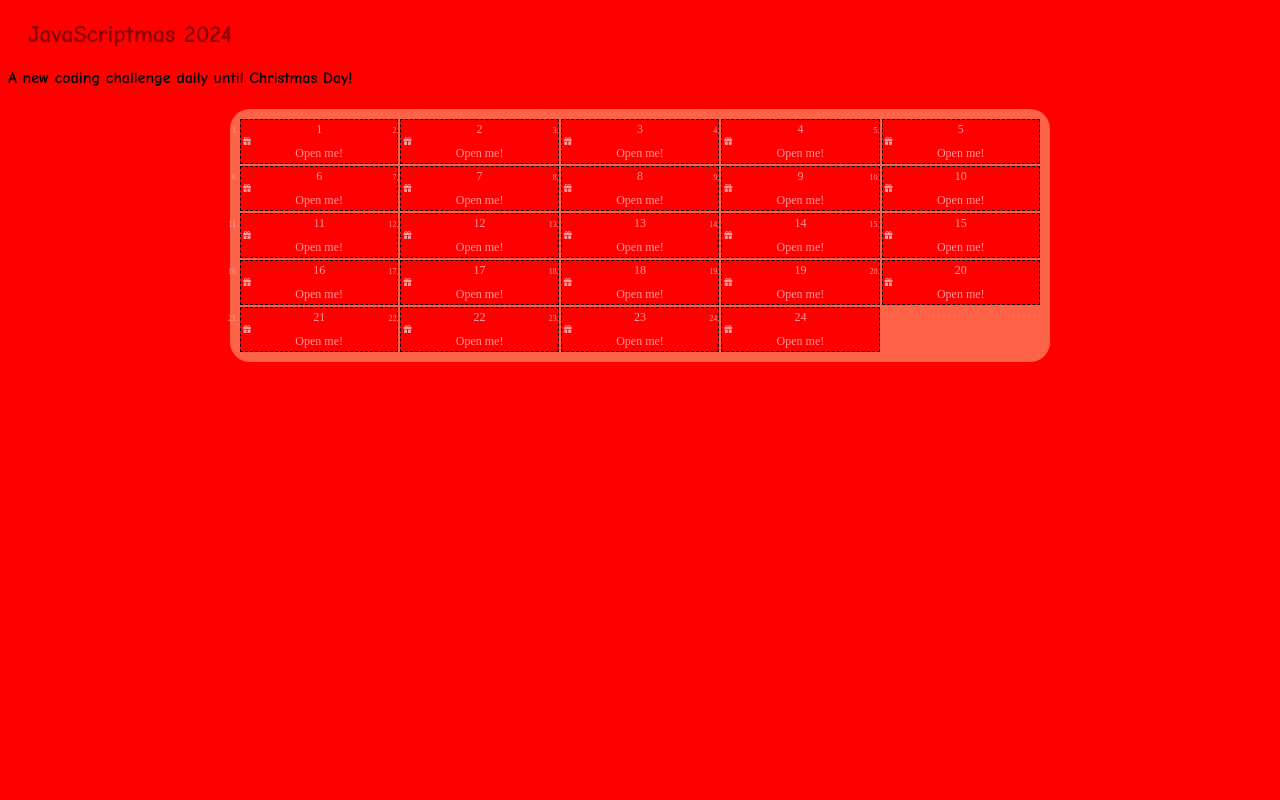
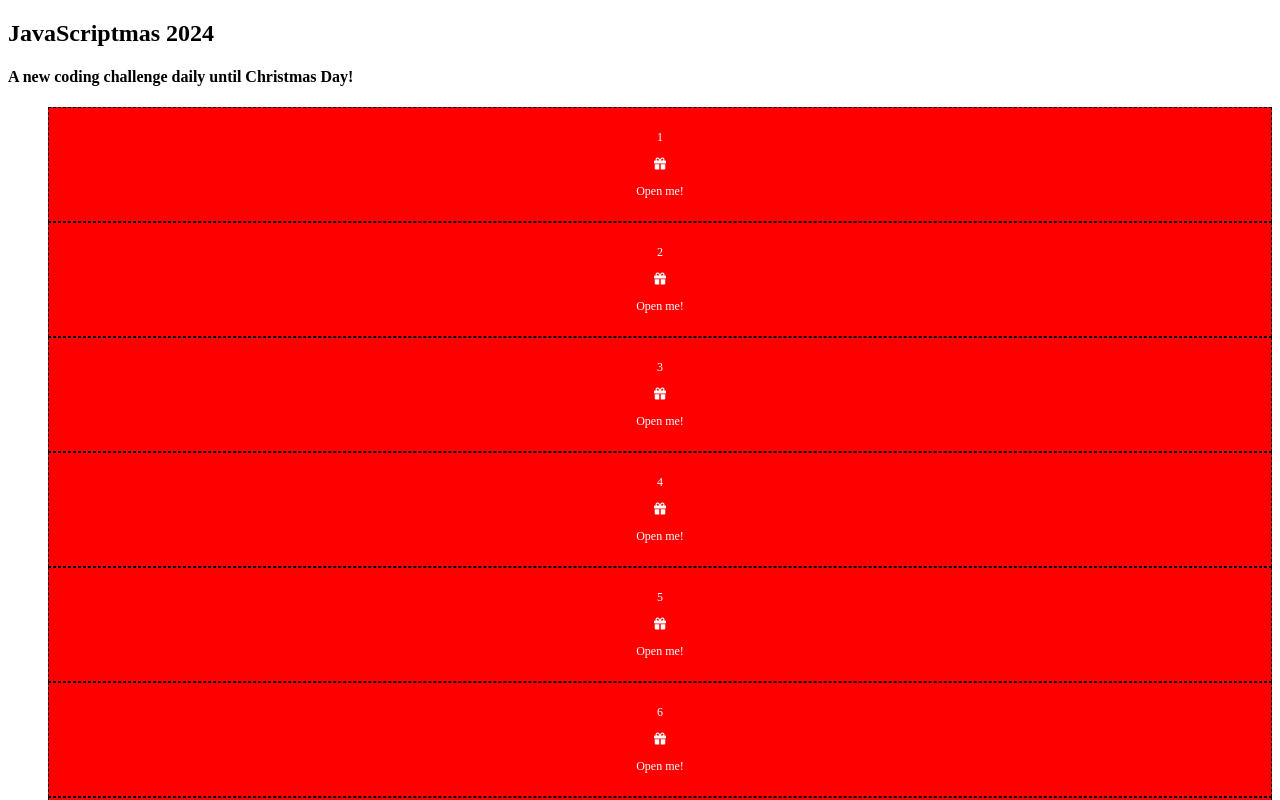
Before and after one commit to fedy14/ugly-calendar, a plain HTML site: page index.html in a window 1280 px wide. Shown: the top 800 px of the page. Drawn offline with Linux system fonts and the light colour scheme.

Commit message:
update css

```diff
--- a/index.css
+++ b/index.css
@@ -1,41 +1,20 @@
-body {
-    font-family: 'Times New Roman', Times, serif;
-    background-color: red;
-  }
+.calendar-box {
+    background-color: #ff0000;
+    color: #fff;
+    font-size: 12px;
+    text-align: center;
+    padding: 10px;
+    border: 1px dashed black;
+    cursor: pointer;
+    transition: transform 0.2s;
+}
 
-  h2 {
-    margin: 20px;
-    color: darkred;
-    font-size: 24px;
-    font-family: 'Comic Sans MS', 'Comic Sans', cursive;
-  }
+.calendar-box:hover {
+    transform: scale(1.1);
+}
 
-  h4 {
-    font-family: 'Comic Sans MS', 'Comic Sans', cursive;
-  }
-
-  .calendar-container {
-    display: grid;
-    grid-template-columns: repeat(5, 1fr);
-    gap: 2px;
-    padding: 10px;
-    max-width: 800px;
-    margin: 0 auto;
-    background-color: tomato;
-    border-radius: 20px;
-  }
-
-  .calendar-box {
-    background-color: #ff0000;
-    color: #ff9999;
-    font-size: 8px;
-    text-align: left;
-    padding: 2px;
-    border: 1px dashed black;
-  }
-
-  .calendar-box p {
-    margin: 0;
-    text-align: center;
-    font-size: 12px;
-  }
+.calendar-box.opened {
+    background-color: #228B22;
+    color: #fff;
+    border: 1px solid #006400;
+}
```
